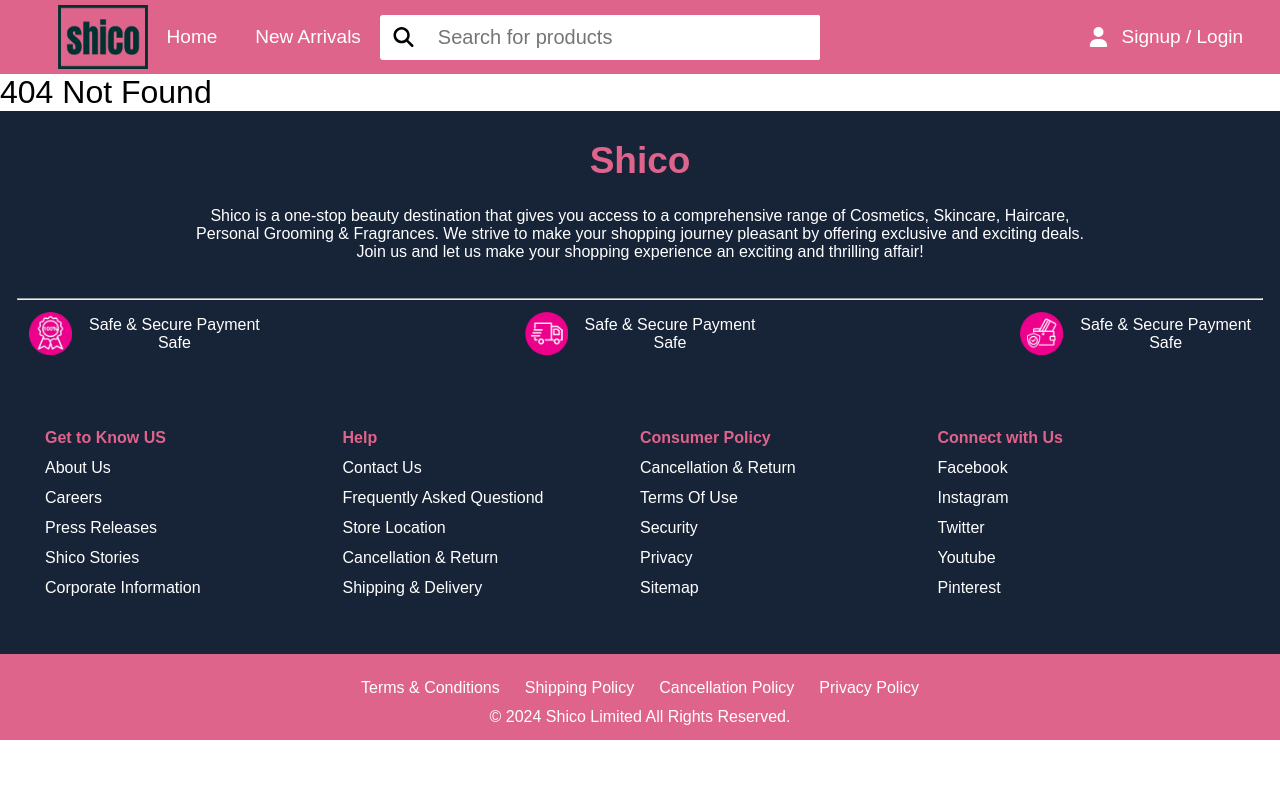
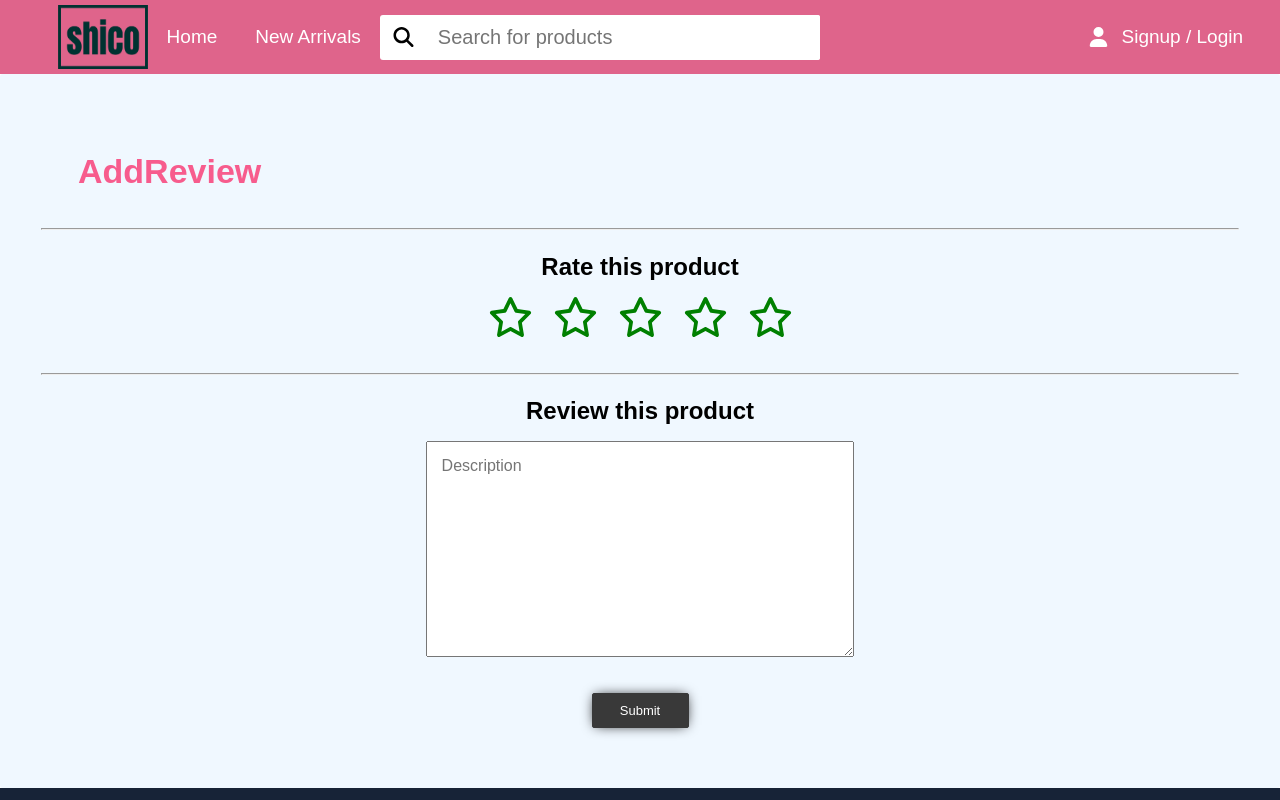
Before and after one commit to ayushii06/shico_CosmeticsStore_Fronted, a React (Create React App) app: page /addreview/1 in a window 1280 px wide. Shown: the top 800 px of the page. Built offline with nearby package versions, Linux system fonts and the light colour scheme.

Commit message:
Chore: Rating and reviews done

```diff
--- a/src/App.js
+++ b/src/App.js
@@ -19,6 +19,7 @@
 import SellerHomePage from './components/Seller/SellerHomePage';
 import AddProduct from './components/Seller/AddProduct';
 import Error from './components/Error/Error';
+import AddReview from './components/Product/AddReview';
 
 function App() {
   return (
@@ -50,6 +51,8 @@
         <Route path='/addproduct' element={<AddProduct></AddProduct>}></Route>
         <Route path='*' element={<h1>404 Not Found</h1>}></Route>
         <Route path='/error/:error_message' element={<Error/>}></Route>
+        <Route path='/addreview/:prodId' element={<AddReview/>}></Route>
+
     </Routes>
 
     </BrowserRouter>
--- a/src/components/NewArrivals/NewArrivals.js
+++ b/src/components/NewArrivals/NewArrivals.js
@@ -31,7 +31,7 @@
         <div className="grid">
 {
           product.map((product) => {
-            return <ProductCard key={product._id} product_name={product.product_name} desc={product.desc} selling_price={product.selling_price} market_price={product.market_price} profit={product.profit} imgsrc={product.imgsrc} imghoversrc={product.imghoversrc} category={product.category}/>
+            return <ProductCard key={product._id} product_id={product._id} product_name={product.product_name} desc={product.desc} selling_price={product.selling_price} market_price={product.market_price} profit={product.profit} imgsrc={product.imgsrc} imghoversrc={product.imghoversrc} category={product.category}/>
         })
 
 
--- /dev/null
+++ b/src/components/Product/AddReview.js
@@ -0,0 +1,84 @@
+import React  from 'react'
+import './Review.css'
+import star from '../assets/svg/star.svg'
+import starFilled from '../assets/svg/starfill.svg'
+import { useState } from 'react'
+import { useNavigate } from 'react-router-dom'
+
+function AddReview() {
+    const navigate = useNavigate()
+    const prodId = window.location.pathname.split('/')[2]
+
+    const host = "http://localhost:5050"
+
+    const [review,setReview]=useState('')
+    const [rating,setRating]=useState(0)
+
+   const onChange = (e) =>{
+        setReview(e.target.value)
+   }
+
+   const onStarClick = (index) => {
+    setRating(index + 1);
+}
+    const addReview = async(e) =>{
+        e.preventDefault()
+        const response = await fetch(`${host}/api/shico/rating/createRatingAndReview`,{
+            method:'POST',
+            headers:{
+                'Content-Type':'application/json',
+                'Authorization':'Bearer ' + sessionStorage.getItem('token')
+            },
+            body:JSON.stringify({
+                productId:prodId,
+                rating:rating,
+                review:review
+            })
+        })
+
+        const json = await response.json()
+
+
+        if(json.success){
+            alert(json.message)
+            navigate(`/productdesc/${prodId}`)
+        }
+        else{
+            alert(json.message)
+        }
+
+    }
+
+  return (
+    <>
+    <form className="center" onSubmit={addReview}>
+    <div className='heading-new'>AddReview</div>
+    <hr/>
+        <div className="flex-column"  style={{"gap":"16px","margin":"23px 12px 36px","alignItems":"center"}}>
+            <label for="exampleFormControlInput1" className='review-label'>Rate this product</label>
+            <div className="star-label">
+            {[...Array(5)].map((_, index) => (
+                            <img
+                                key={index}
+                                src={index < rating ? starFilled : star}
+                                alt={`${index + 1} stars`}
+                                onClick={() => onStarClick(index)}
+                                className="star"
+                                style={{ cursor: 'pointer' }}
+                            />
+                        ))}
+
+            </div>
+        </div>
+        <hr/>
+        <div className="flex-column" style={{"gap":"16px","margin":"22px 12px 36px","alignItems":"center"}}>
+            <label for="exampleFormControlInput1" className='review-label'>Review this product</label>
+            <textarea onChange={onChange}  type="text" className="form-control" id="exampleFormControlInput1" placeholder="Description" />
+        </div>
+        <button type="submit" className="btn addcart">Submit</button>
+    </form>
+    </>
+  )
+}
+
+export default AddReview
--- a/src/components/Product/ProductCard.js
+++ b/src/components/Product/ProductCard.js
@@ -15,9 +15,10 @@
   }
 
   const host = "http://localhost:5050"
+  const prodId = props.product_id
 
   async function handleClick() {
-    console.log(props.product_id)
+    console.log(prodId)
     if (sessionStorage.getItem('token')) {
       const response = await fetch(`${host}/api/shico/cart/addtocart`, {
         method: "POST",
@@ -26,7 +27,7 @@
           "Authorization": "Bearer " + sessionStorage.getItem('token'),
         },
         body: JSON.stringify({
-          productId: props.product_id,
+          productId: prodId,
           quantity: "1",
         })
       })
@@ -55,7 +56,7 @@
 
   const handleProduct =()=>{
     console.log("product clicked");
-    navigate(`/productdesc/${props.product_id}`)
+    navigate(`/productdesc/${prodId}`)
   }
   let { product_name, market_price, selling_price, imgsrc, imghoversrc } = props;
 
--- a/src/components/Product/ProductDesc.js
+++ b/src/components/Product/ProductDesc.js
@@ -11,17 +11,18 @@
 import ProductItem from './ProductItem'
 import left from '../assets/svg/left.svg'
 import Review from './Review'
-import {  useNavigate } from 'react-router-dom'
+import { useNavigate } from 'react-router-dom'
 
 function ProductDesc() {
   const navigate = useNavigate();
   const productId = window.location.pathname.split('/')[2]
   console.log(productId)
-  let [count,setCount]=useState(1);
-  let [product,setProduct]=useState({})
+  let [count, setCount] = useState(1);
+  const [rating, setRating] = useState([])
+  let [product, setProduct] = useState({})
 
   const host = "http://localhost:5050"
-  const getDetails = async() =>{
+  const getDetails = async () => {
     const response = await fetch(`${host}/api/shico/product/fetchAllData`,
       {
         method: 'POST',
@@ -36,31 +37,37 @@
 
 
     const json = await response.json()
+    console.log(json)
 
-      if(json.success){
+    if (json.success) {
       setProduct(json.product)
+      setRating(json.product.ratings)
       console.log(json.message)
+      console.log(rating)
     }
-      else{
+    else {
       console.log(json.message)
     }
 
   }
 
-  useEffect(()=>{
-    getDetails()
-  },[])
-  function incCount(){
-    setCount(count+1)
+  useEffect(() => {
+    getDetails();
+
+
+  }, [])
+
+  function incCount() {
+    setCount(count + 1)
   }
 
-  function decCount(){
-    setCount(count-1)
+  function decCount() {
+    setCount(count - 1)
   }
 
-  const [buyed , setBuyed] = useState(false)
-  const handleReview = async()=>{
-    const response = await fetch(`${host}/api/shico/rating/productBuyed`,{
+  const [buyed, setBuyed] = useState(false)
+  const handleReview = async () => {
+    const response = await fetch(`${host}/api/shico/rating/productBuyed`, {
       method: 'POST',
       headers: {
         'Content-Type': 'application/json',
@@ -71,13 +78,13 @@
       })
     })
     const json = await response.json()
-   console.log(json)
 
-    if(json.success){
-      alert('You have buyed this product')
+
+    if (json.success) {
+      navigate(`/addreview/${productId}`)
     }
-    else{
-      console.log(`/error/${json.message}`)
+    else {
+
       navigate(`/error/${json.message}`)
     }
 
@@ -90,14 +97,14 @@
     <>
       {!product ? <div>Loading...</div> :
         <>
-      <div className='flex-content top' style={{"alignItems":"normal"}}>
+          <div className='flex-content top' style={{ "alignItems": "normal" }}>
             <div className='left-content'>
               <div className="flex-start">
                 <img className="image-svg" src={left} /> <p className="upper-p">Back</p></div>
               <img className='product-img leftcontent-img' src={product.imgsrc}></img>
 
             </div>
-        <div className="right" style={{"gap":"22px"}}>
+            <div className="right" style={{ "gap": "22px" }}>
 
               <div className='title-content'>
                 <p className="title">{product.product_name}</p>
@@ -113,7 +120,7 @@
                 <img className="image-svg star" src={starfill} />
                 <img className="image-svg star" src={starfill} />
                 <img className="image-svg star" src={star} />
-              <div className="review">(23)</div>
+                <div className="review">(1)</div>
               </div>
               <div className="delivery">
                 <div className="delivery-uppercontent">
@@ -131,7 +138,7 @@
               <div className="flex-content gap">
                 <div className="addcart add">
 
-            <img className="image-svg " onClick={decCount} style={{'height':'12px'}} src={minus} /> {count} <img className="image-svg " onClick={incCount}  style={{'height':'12px'}} src={plus} />
+                  <img className="image-svg " onClick={decCount} style={{ 'height': '12px' }} src={minus} /> {count} <img className="image-svg " onClick={incCount} style={{ 'height': '12px' }} src={plus} />
                 </div>
                 <div className="addcart">BUY NOW </div>
               </div>
@@ -147,17 +154,20 @@
               <div className="review-btn" onClick={handleReview}>Write a review</div>
 
             </div>
-        <Review/>
-        <Review/>
-        <Review/>
+            {rating === null ? <div>No one has rated this yet</div> :
+              rating.map((rate) => {
+                return <Review key={rate._id} star={rate.rate} desc={rate.desc} />
+              })
+            }
+
           </div>
           <div className="suggest-gallery">
             <p className="heading-new">Similar Products</p>
             <div className="grid">
-        <ProductItem/>
-         <ProductItem/>
-         <ProductItem/>
-         <ProductItem/>
+              <ProductItem />
+              <ProductItem />
+              <ProductItem />
+              <ProductItem />
             </div>
           </div>
 
--- a/src/components/Product/ProductGallery.js
+++ b/src/components/Product/ProductGallery.js
@@ -51,7 +51,7 @@
         <div className="grid">
             { product===null ? <h1>{console.log(product)}loading...</h1>:
                 product.map((product)=>{
-                    return <ProductCard  key={product._id} product_name={product.product_name} selling_price={product.selling_price} market_price={product.market_price} profit={product.profit} imgsrc={product.imgsrc} imghoversrc={product.imghoversrc}/>
+                    return <ProductCard  key={product._id} product_id={product._id} product_name={product.product_name} selling_price={product.selling_price} market_price={product.market_price} profit={product.profit} imgsrc={product.imgsrc} imghoversrc={product.imghoversrc}/>
                 })
             }
         </div>
--- a/src/components/Product/Review.css
+++ b/src/components/Product/Review.css
@@ -17,3 +17,28 @@
     padding: 4px 8px;
 
 }
+
+.review-label{
+    font-size: 24px;
+    font-weight: bold;
+}
+
+.star-label{
+    display: flex;
+    justify-content: center;
+    align-items: center;
+    gap: 20px;
+
+}
+
+.star-label>img{
+    height: 5vh;
+}
+
+textarea{
+    padding: 15px;
+    font-size: 16px;
+    width: 46vw;
+    height: 26vh;
+    outline: none;
+}
```
Also changed, not shown: src/components/Product/Review.js (+4 -3 lines). Lines whose indentation alone changed are shown as unchanged.
